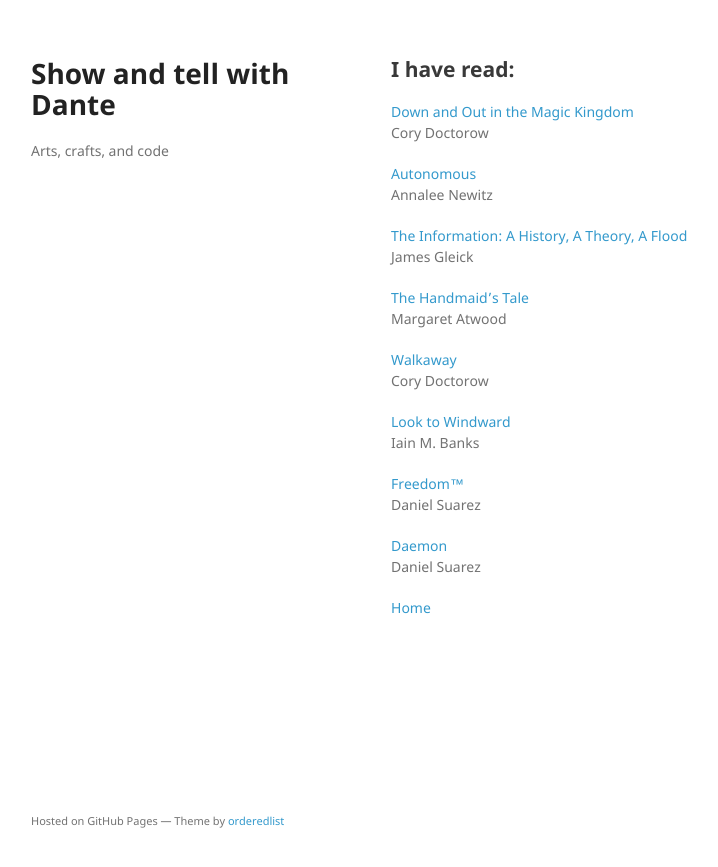
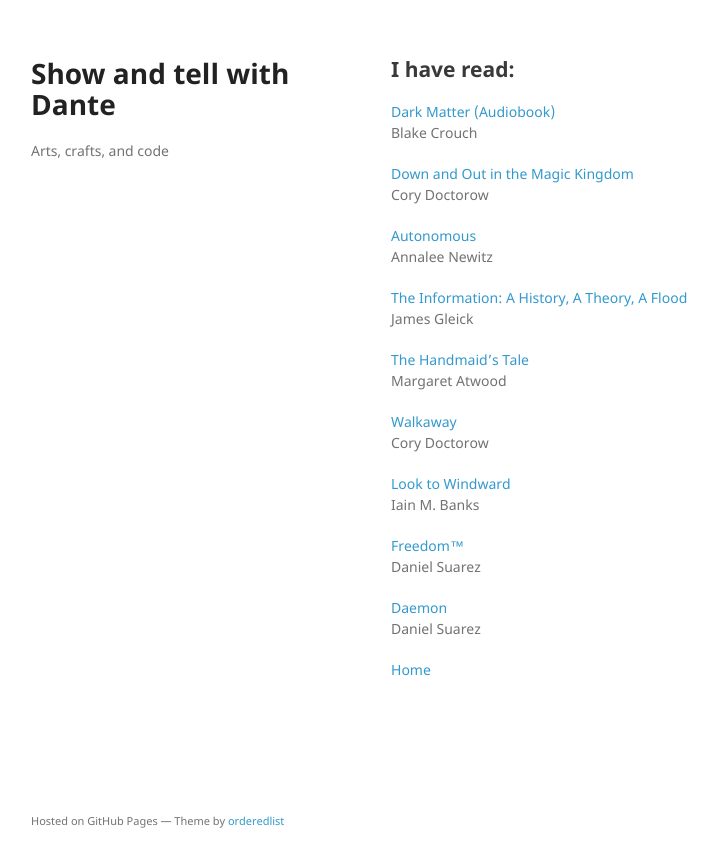
Before and after one commit to dasanchez/dasanchez.github.io, a Jekyll site: the page built from books.md, in a window 1280 px wide. Shown: the top 867 px of the page, without its empty margins (179-897 px from the left). Built offline with Jekyll 4.4.1, drawn with Linux system fonts in a browser that asks for light colours; our own code applies the rules of GitHub Pages for plain Markdown files.

Commit message:
Finished Dark Matter

```diff
--- a/books.md
+++ b/books.md
@@ -3,6 +3,9 @@
 ---
 
 ## I have read:
+
+[Dark Matter (Audiobook)](http://blakecrouch.com/dark-matter.php)
+Blake Crouch
 
 [Down and Out in the Magic Kingdom](https://en.wikipedia.org/wiki/Down_and_Out_in_the_Magic_Kingdom)
 Cory Doctorow
```
